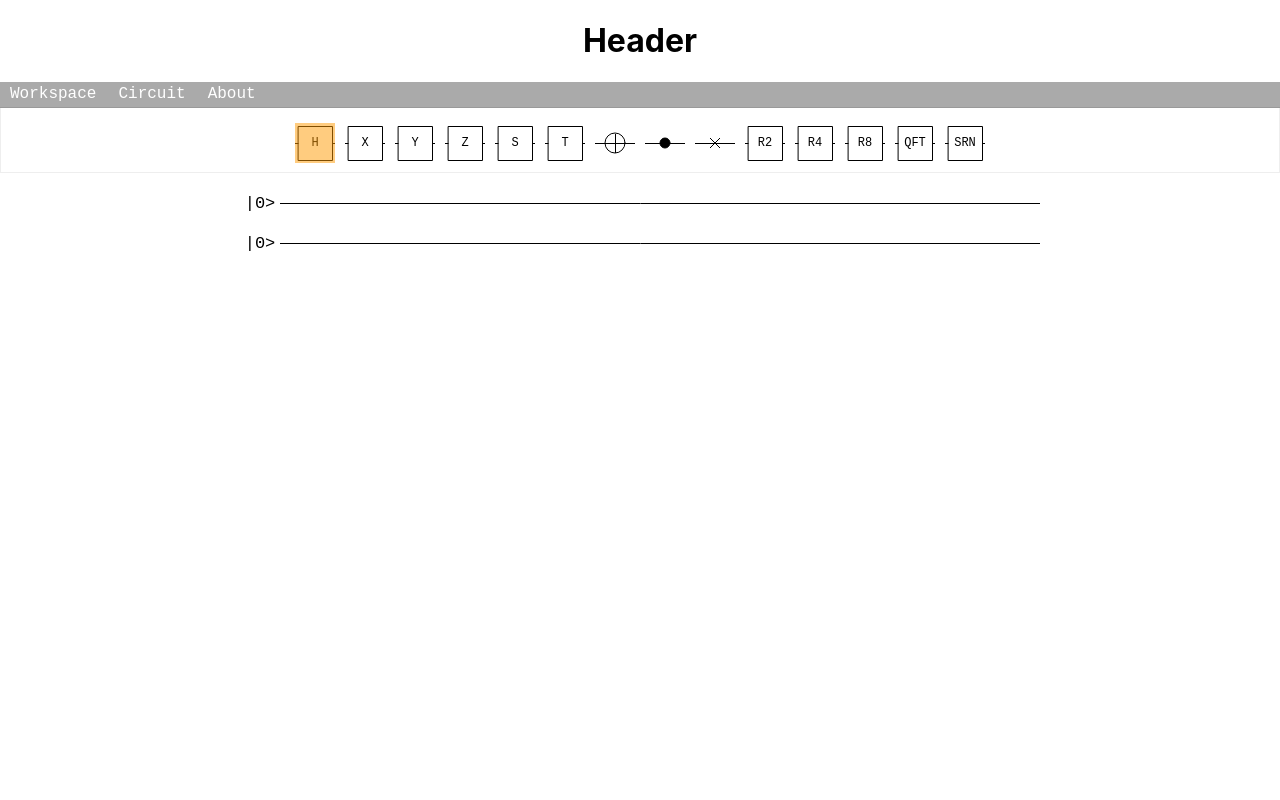
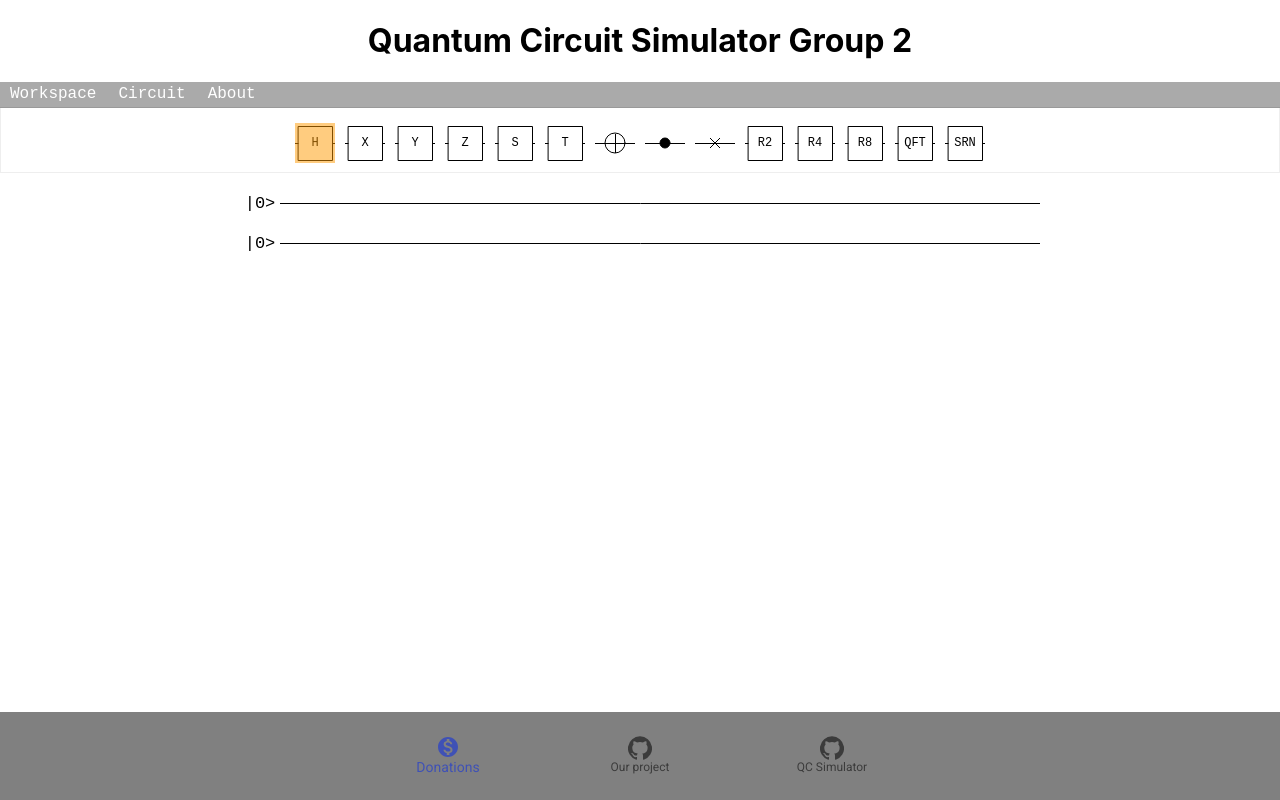
Before and after one commit to AndrewDucDanhDo/Software-Engineering-Studio-2A, a React (Create React App) app in the folder frontend/: page / in a window 1280 px wide. Built offline with nearby package versions, Linux system fonts and the light colour scheme.

Commit message:
Changed Heading and added footer
Donations, our project and QC Simulator

```diff
--- a/frontend/package.json
+++ b/frontend/package.json
@@ -3,14 +3,16 @@
   "version": "0.1.0",
   "private": true,
   "dependencies": {
-    "@material-ui/core": "^4.9.8",
+    "@material-ui/core": "^4.9.9",
+    "@material-ui/icons": "^4.9.1",
     "@testing-library/jest-dom": "^4.2.4",
     "@testing-library/react": "^9.5.0",
     "@testing-library/user-event": "^7.2.1",
     "axios": "^0.19.2",
     "react": "^16.13.1",
     "react-dom": "^16.13.1",
-    "react-scripts": "3.4.1"
+    "react-scripts": "3.4.1",
+    "typeface-roboto": "0.0.75"
   },
   "scripts": {
     "start": "react-scripts start",
--- a/frontend/src/App.css
+++ b/frontend/src/App.css
@@ -13,6 +13,7 @@
   color: white;
 }
 
+
 .App-link {
   color: #61dafb;
 }
--- a/frontend/src/App.js
+++ b/frontend/src/App.js
@@ -2,12 +2,14 @@ import React from "react";
 import "./App.css";
 import QuantumSimulator from "./components/quantum";
 import Header from "./components/header";
+import Footer from "./components/footer";
 
 function App() {
 	return (
 		<div className="App">
 			<Header />
 			<QuantumSimulator />
+			<Footer />
 		</div>
 	);
 }
--- /dev/null
+++ b/frontend/src/components/footer/index.js
@@ -0,0 +1,38 @@
+import React from 'react';
+import { makeStyles } from '@material-ui/core/styles';
+import BottomNavigation from '@material-ui/core/BottomNavigation';
+import BottomNavigationAction from '@material-ui/core/BottomNavigationAction';
+import GitHubIcon from '@material-ui/icons/GitHub';
+import MonetizationOnIcon from '@material-ui/icons/MonetizationOn';
+
+const useStyles = makeStyles({
+  root: {
+    position: 'absolute',
+    background: '#808080',
+    right: 0,
+    bottom: 0,
+    left: 0,
+    padding: '1rem',
+    textAlign: "center",
+  },
+});
+
+export default function Footer() {
+  const classes = useStyles();
+  const [value, setValue] = React.useState(0);
+
+  return (
+    <BottomNavigation
+      value={value}
+      onChange={(event, newValue) => {
+        setValue(newValue);
+      }}
+      showLabels
+      className={classes.root}
+    >
+      <BottomNavigationAction href="https://paypal.me/Andyzlee?locale.x=en_AU" target="_blank" label="Donations" icon={<MonetizationOnIcon />} />
+      <BottomNavigationAction href="https://github.com/AndrewDucDanhDo/Software-Engineering-Studio-2A" target="_blank" label="Our project" icon={<GitHubIcon />} />
+      <BottomNavigationAction href="https://github.com/qcsimulator/qcsimulator.github.io" target="_blank" label="QC Simulator" icon={<GitHubIcon />} />
+    </BottomNavigation>
+  );
+}
--- a/frontend/src/components/header/index.js
+++ b/frontend/src/components/header/index.js
@@ -1,9 +1,10 @@
 import React from "react";
+import 'typeface-roboto';
 
 function Header() {
 	return (
 		<div>
-			<h1>Header</h1>
+			<h1>Quantum Circuit Simulator Group 2</h1>
 		</div>
 	);
 }
--- a/frontend/src/components/quantum/index.js
+++ b/frontend/src/components/quantum/index.js
@@ -107,7 +107,22 @@ function QuantumSimulator() {
 					<h1>Quantum Circuit Simulator</h1>
 					<p>
 						Written by <a href="http://www.davyw.com">Davy Wybiral</a>.<br></br>
-						Contributions by <a href="http://molehair.noip.me">Jiman Hwang</a>
+						Contributions by <a href="http://molehair.noip.me">Jiman Hwang</a>.<br></br>
+						<br></br>
+						Adapted by UTS SES 2A Team 2:<br></br>
+						Aaron Berry<br></br>
+						Andy Lee<br></br>
+						Razin Agida Kaharuba (Agid)<br></br>
+						Andrew Do<br></br>
+						Brendan Huynh<br></br>
+						Brendan Tong<br></br>
+						Bryan Dinh<br></br>
+						Calvin Dong<br></br>
+						Cameron Wang<br></br>
+						Jin Feng<br></br>
+						Vanisha Singh<br></br>
+						Mitchell Murphy<br></br>
+
 					</p>
 					<p>
 						<h3>Purpose:</h3>
@@ -123,9 +138,6 @@ function QuantumSimulator() {
 						rotation gates. To avoid confusion, this is the matrix used to
 						construct all of the Rx gates used by this application:
 						{/* <p style="text-align: center"> */}
-						<p>
-							<img src="images/r.png"></img>
-						</p>
 					</p>
 					<p>
 						<h3>The basics:</h3>
```
Also changed, not shown: 1 other file (tests, documents, lock files or other folders).
